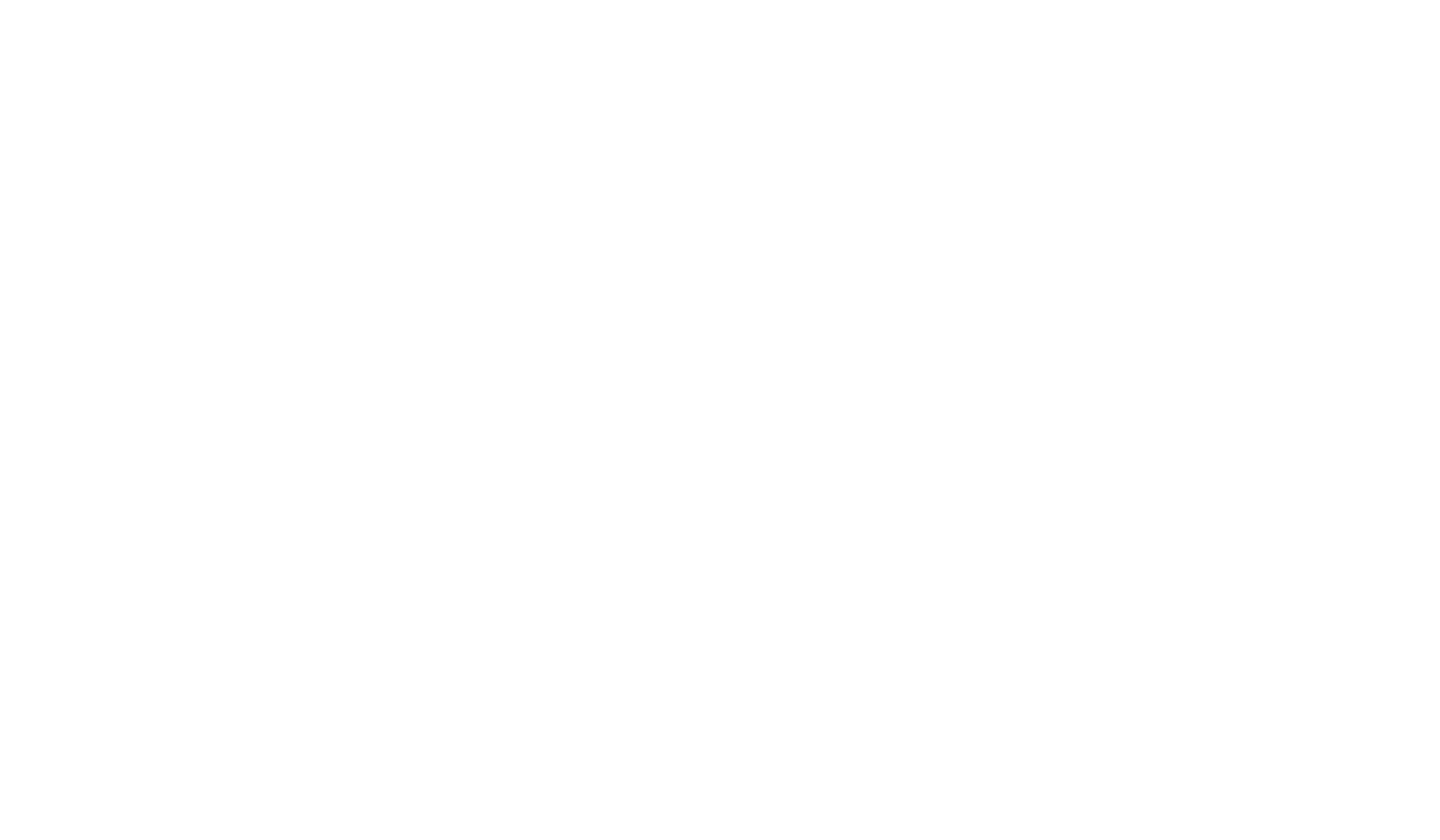
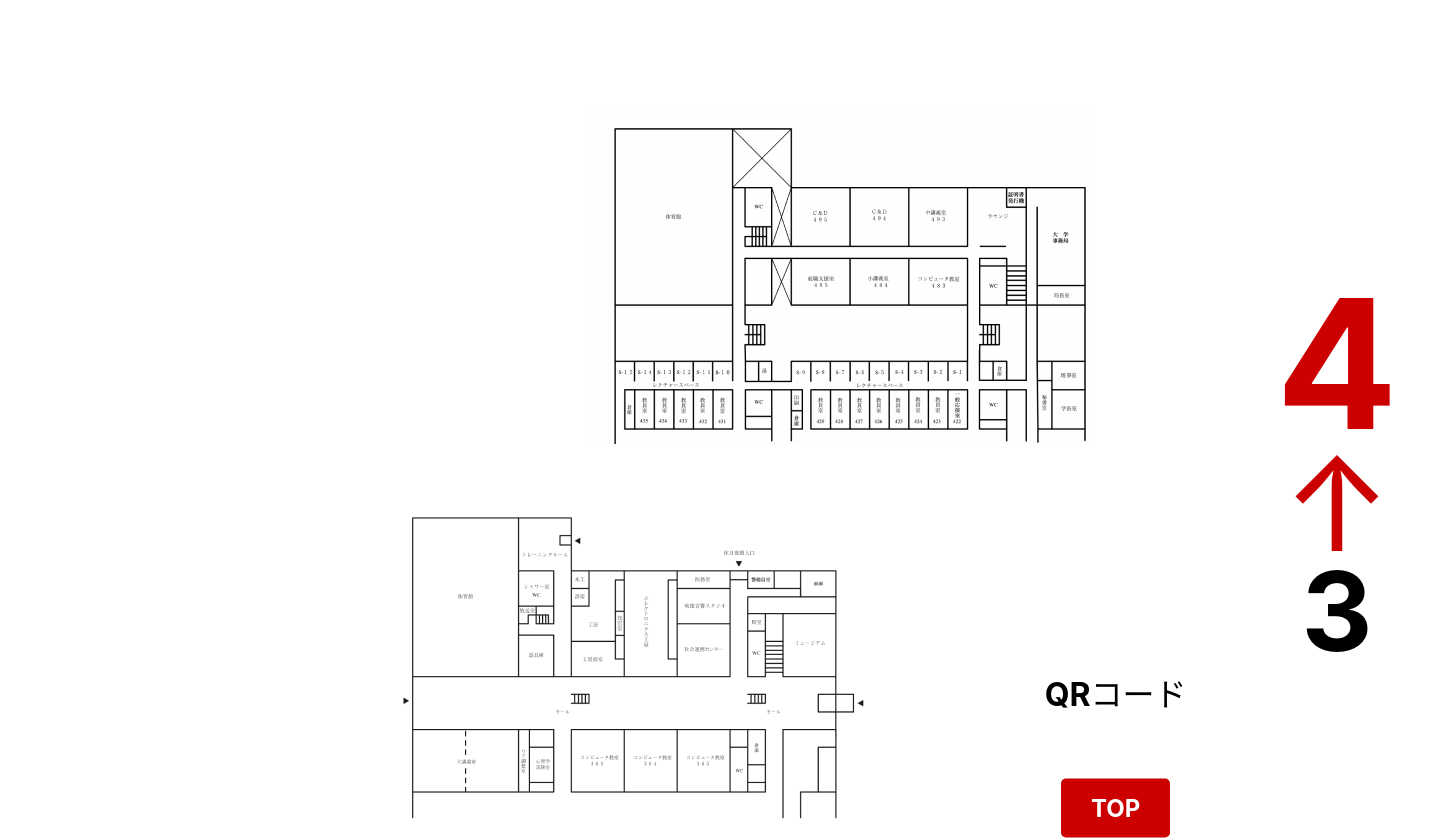
Before and after one commit to Justhiro55/FunMap, a React (Vite) app in the folder frontend/: page /router-navigator in a window 1280 px wide. Before the commit this address had no page. Shown: the top 840 px of the page, 1440 px wide, since content can reach past the window. Before the commit the page ends 800 px from the top, so only its background shows below. Built offline with nearby package versions, Linux system fonts and the light colour scheme.

Commit message:
feat: implement initial layout for RouteNavigator component

```diff
--- a/frontend/src/App.tsx
+++ b/frontend/src/App.tsx
@@ -1,6 +1,8 @@
 import React from 'react';
 import { BrowserRouter as Router, Route, Routes, useNavigate } from 'react-router-dom';
 import MySvgImage from './TV - 1.svg'; // SVG import path
+import NextPage from './NextPage';
+import RouteNavigator from './RouteNavigator';
 
 const Home: React.FC = () => {
     const navigate = useNavigate();
@@ -20,16 +22,13 @@ const Home: React.FC = () => {
     );
 };
 
-const NextPage: React.FC = () => {
-    return <h1>next page</h1>;
-};
-
 const App: React.FC = () => {
     return (
         <Router>
             <Routes>
                 <Route path="/" element={<Home />} />
                 <Route path="/next" element={<NextPage />} />
+                <Route path="/router-navigator" element={<RouteNavigator />} />
             </Routes>
         </Router>
     );
--- a/frontend/src/NextPage.tsx
+++ b/frontend/src/NextPage.tsx
@@ -1,10 +1,36 @@
 import React from 'react';
+import { Link, useNavigate } from 'react-router-dom';
 
 const NextPage: React.FC = () => {
+    const navigate = useNavigate();
+
+    const buttonStyle = {
+        display: 'inline-block',
+        padding: '10px 20px',
+        backgroundColor: '#007bff',
+        color: 'white',
+        textDecoration: 'none',
+        borderRadius: '5px',
+        fontWeight: 'bold',
+        textAlign: 'center' as const,
+        cursor: 'pointer',
+        marginRight: '10px',
+    };
+
+    const handleNavigateToRouterNavigator = () => {
+        navigate('/router-navigator');
+    };
+
     return (
         <div>
             <h1>다음 화면입니다!</h1>
             <p>여기에서 추가 내용을 넣을 수 있습니다.</p>
+            <Link to="/" style={buttonStyle}>
+                戻るボタン
+            </Link>
+            <button onClick={handleNavigateToRouterNavigator} style={buttonStyle}>
+                RouteNavigatorへ
+            </button>
         </div>
     );
 };
--- a/frontend/src/RouteNavigator.tsx
+++ b/frontend/src/RouteNavigator.tsx
@@ -1,39 +1,84 @@
-// ルート案内
 import React from 'react';
-import { BrowserRouter as Router, Route, Routes, useNavigate } from 'react-router-dom';
-import MySvgImage from './TV - 1.svg'; // SVG import path
+import { Route, Routes, Link, useNavigate } from 'react-router-dom';
+import './RouteNavigator.css';
+
+const buttonStyle: React.CSSProperties = {
+    display: 'inline-block',
+    padding: '15px 30px',
+    backgroundColor: '#cc0000',
+    color: 'white',
+    textDecoration: 'none',
+    borderRadius: '5px',
+    fontWeight: 'bold',
+    textAlign: 'center',
+    cursor: 'pointer',
+    border: 'none',
+    fontSize: '24px',
+};
+
+const containerStyle: React.CSSProperties = {
+    display: 'flex',
+    flexDirection: 'column',
+    height: '110vh',
+    width: '110vw',
+    backgroundColor: '#ffffff',
+    position: 'relative',
+    overflow: 'hidden',
+};
+
+const imageStyle: React.CSSProperties = {
+    maxWidth: '150%',
+    maxHeight: '150%',
+    objectFit: 'contain',
+};
 
 const Home: React.FC = () => {
-    const navigate = useNavigate();
+  const navigate = useNavigate();
 
-    const handleClick = () => {
-        navigate('/next');
-    };
+  return (
+    <div style={containerStyle}>
+      <div style={{ flex: '1', display: 'flex', justifyContent: 'center', alignItems: 'flex-end', paddingBottom: '2%', paddingLeft: '15%' }}>
+        <img src="/RouteF4.png" alt="Route F4" style={imageStyle} />
+      </div>
+      <div style={{ flex: '1', display: 'flex', justifyContent: 'center', alignItems: 'flex-start', paddingTop: '2%', paddingRight: '15%' }}>
+        <img src="/RouteF3.png" alt="Route F3" style={imageStyle} />
+      </div>
 
-    return (
-        <div style={{ position: 'relative', width: '500px', height: '500px' }} onClick={handleClick}>
-            <img
-                src={MySvgImage}
-                alt="My SVG"
-                style={{ width: '100%', height: '100%' }}
-            />
-        </div>
-    );
+      {/* QRコードとTOPボタン */}
+      <div style={{ position: 'absolute', right: '18%', top: '82%', transform: 'translateY(-50%)', display: 'flex', flexDirection: 'column', alignItems: 'center' }}>
+        <span style={{ fontSize: '32px', fontWeight: 'bold', color: 'black', marginBottom: '60px' }}>QRコード</span>
+        <button onClick={() => navigate('/')} style={buttonStyle}>TOP</button>
+      </div>
+
+      {/* 4↑3 */}
+      <div style={{ position: 'absolute', right: '3%', top: '50%', transform: 'translateY(-50%)', display: 'flex', flexDirection: 'column', alignItems: 'center' }}>
+        <span style={{ fontSize: '180px', color: '#cc0000', fontWeight: 'bold', lineHeight: '0.9' }}>4</span>
+        <span style={{ fontSize: '130px', color: '#cc0000', lineHeight: '0.9' }}>↑</span>
+        <span style={{ fontSize: '110px', color: 'black', fontWeight: 'bold', lineHeight: '0.9' }}>3</span>
+      </div>
+    </div>
+  );
 };
 
-const NextPage: React.FC = () => {
-    return <h1>next page</h1>;
+const RouteNavigatorContent: React.FC = () => {
+  return (
+    <div style={{ ...containerStyle, justifyContent: 'center', alignItems: 'center' }}>
+      <h1>Route Navigator</h1>
+      <p>This is the Route Navigator page.</p>
+      <Link to="/" style={buttonStyle}>
+        戻るボタン
+      </Link>
+    </div>
+  );
 };
 
-const App: React.FC = () => {
-    return (
-        <Router>
-            <Routes>
-                <Route path="/" element={<Home />} />
-                <Route path="/next" element={<NextPage />} />
-            </Routes>
-        </Router>
-    );
+const RouteNavigator: React.FC = () => {
+  return (
+    <Routes>
+      <Route path="/" element={<Home />} />
+      <Route path="/route-navigator" element={<RouteNavigatorContent />} />
+    </Routes>
+  );
 };
 
-export default App;
+export default RouteNavigator;
```
Also changed, not shown: frontend/public/RouteF3.png (added), frontend/public/RouteF4.png (added).
